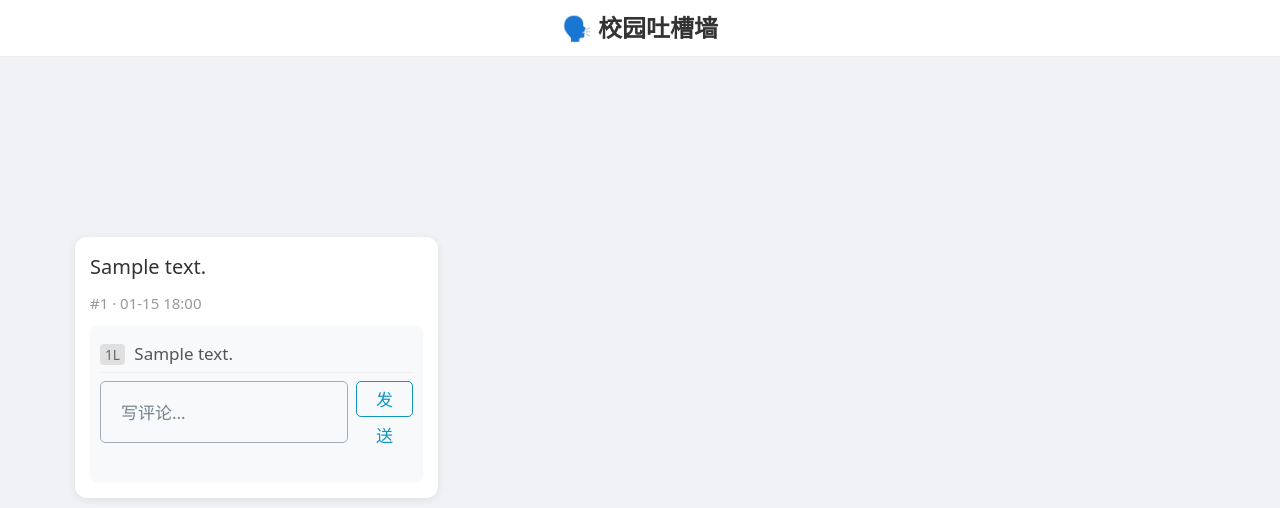
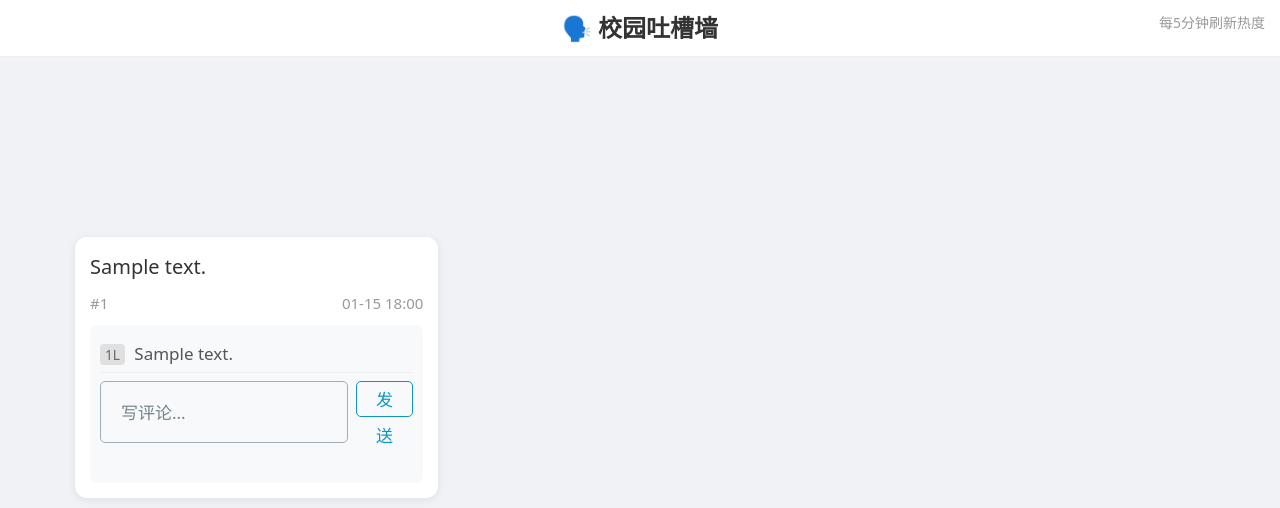
Before and after one commit to garywanggali/say_something, a Django app: page / in a window 1280 px wide. Shown: the top 508 px of the page. Run offline with Django 4.2, Linux system fonts and the light colour scheme; tables that the repository leaves empty hold one stand-in row (values such as "Sample post").

Commit message:
Feature: Sort posts by comment count (popularity) and auto-refresh every 5 mins

```diff
--- a/board/templates/board/index.html
+++ b/board/templates/board/index.html
@@ -49,11 +49,19 @@
             display: inline-block; /* Fix for column layout rendering */
             width: 100%;
             transition: transform 0.2s;
+            position: relative;
         }
         .post-card:hover { transform: translateY(-3px); box-shadow: 0 5px 15px rgba(0,0,0,0.1); }
 
         .post-content { font-size: 1em; color: #333; margin-bottom: 10px; white-space: pre-wrap; line-height: 1.5; }
         .post-meta { font-size: 0.75em; color: #999; display: flex; justify-content: space-between; align-items: center; margin-bottom: 5px; }
+
+        /* Hot Badge */
+        .hot-badge {
+            background-color: #ff4757; color: white;
+            font-size: 0.7em; padding: 2px 6px; border-radius: 4px;
+            margin-right: 5px; font-weight: bold;
+        }
 
         /* Comments */
         .comment-section {
@@ -61,7 +69,6 @@
             border-radius: 8px;
             padding: 10px;
             margin-top: 10px;
-            /* display: none; Removed to show comments by default */
         }
 
         .comment-item {
@@ -115,9 +122,17 @@
         .comment-btn { width: auto; margin-bottom: 0 !important; padding: 0 15px; font-size: 0.85em; height: 36px; line-height: 36px; }
 
         .admin-link { text-align: center; display: block; margin-top: 30px; color: #ccc; font-size: 0.8em; }
+
+        .refresh-hint {
+            position: fixed; top: 10px; right: 10px;
+            font-size: 0.7em; color: #999;
+            background: rgba(255,255,255,0.8); padding: 2px 5px; border-radius: 4px;
+            z-index: 100;
+        }
     </style>
 </head>
 <body>
+    <div class="refresh-hint">每5分钟刷新热度</div>
 
     <nav class="navbar">
         <div class="container" style="display: flex; justify-content: center;">
@@ -131,7 +146,13 @@
             <article class="post-card">
                 <div class="post-content">{{ post.content|linebreaksbr }}</div>
                 <div class="post-meta">
-                    <span>#{{ post.id }} · {{ post.created_at|date:"m-d H:i" }}</span>
+                    <div>
+                        {% if post.num_comments >= 3 %}
+                        <span class="hot-badge">HOT</span>
+                        {% endif %}
+                        <span>#{{ post.id }}</span>
+                    </div>
+                    <span>{{ post.created_at|date:"m-d H:i" }}</span>
                 </div>
 
                 <!-- Comments (Always Visible) -->
@@ -184,6 +205,11 @@
     </div>
 
     <script>
+        // Auto Refresh Logic (Every 5 minutes = 300000 ms)
+        setTimeout(function() {
+            window.location.reload();
+        }, 300000);
+
         // Modal Logic
         const modal = document.getElementById('postModal');
 
--- a/board/views.py
+++ b/board/views.py
@@ -1,9 +1,12 @@
 from django.shortcuts import render, redirect, get_object_or_404
+from django.db.models import Count
 from .models import Post
 from .forms import PostForm, CommentForm
 
 def index(request):
-    posts = Post.objects.all()
+    # Sort by number of comments (descending) first, then by creation time (newest first)
+    posts = Post.objects.annotate(num_comments=Count('comments')).order_by('-num_comments', '-created_at')
+
     post_form = PostForm()
     comment_form = CommentForm()
 
```
